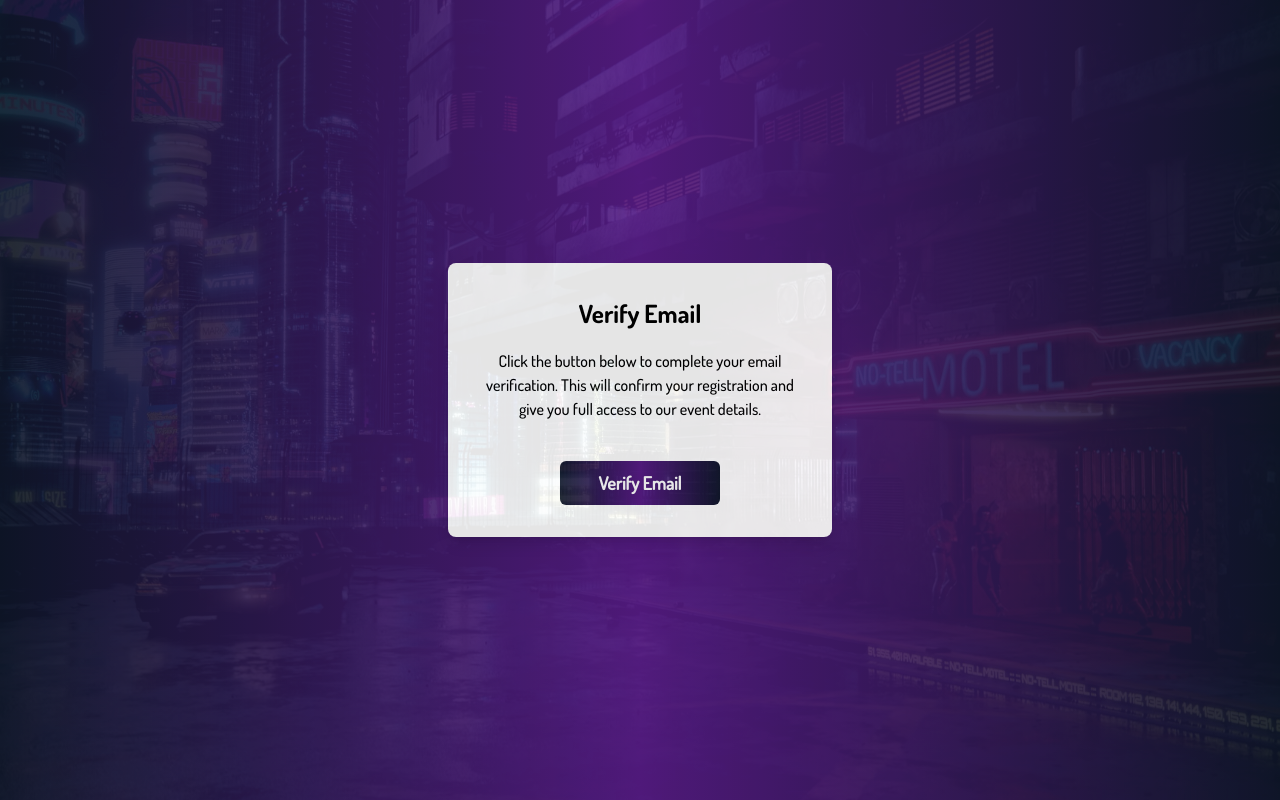
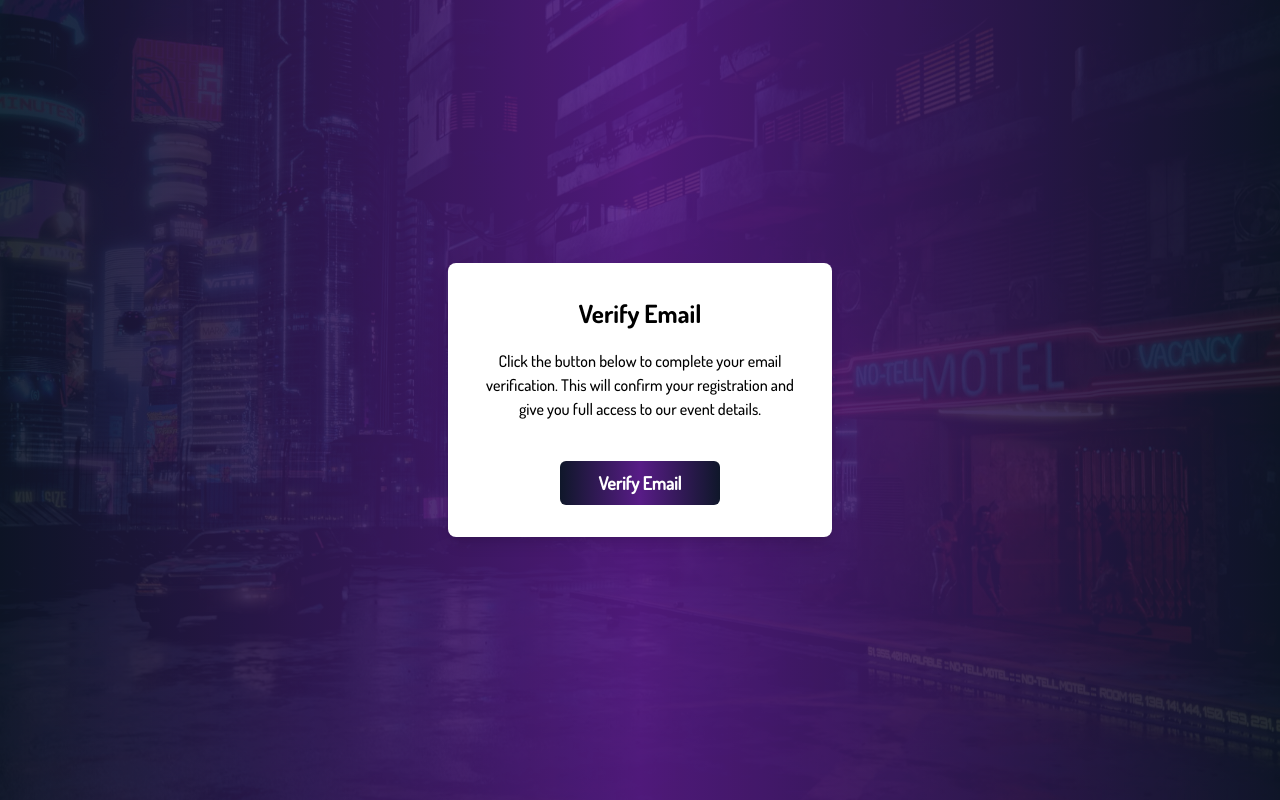
Before and after one commit to Anvithshetty17/Semaphore-, a Next.js app in the folder Frontend/: page /verify-email in a window 1280 px wide. Built offline with nearby package versions, Linux system fonts and the light colour scheme.

Commit message:
verify email fixes..

```diff
--- a/Frontend/src/app/error/page.js
+++ b/Frontend/src/app/error/page.js
@@ -7,7 +7,7 @@ export default function ErrorPage() {
     const router = useRouter();
     const gifSrc = '/images/error.gif';
     return (
-        <div className="relative w-screen h-screen overflow-hidden flex items-center justify-center bg-[#0b0012]">
+        <div className="relative w-full h-full min-h-screen overflow-hidden flex items-center justify-center bg-[#0b0012]">
             {/* Left GIF */}
             <div className="absolute inset-y-0 left-0 w-1/2 pointer-events-none select-none hidden md:block">
                 <div className="w-full h-full opacity-40 animate-pan-slow" style={{backgroundImage:`url(${gifSrc})`, backgroundRepeat:'no-repeat', backgroundPosition:'center', backgroundSize:'contain'}}></div>
@@ -32,7 +32,7 @@ export default function ErrorPage() {
                             Go To Login
                         </button>
                         <button
-                            onClick={() => router.back()}
+                            onClick={() => window.history.go(-1)}
                             className="flex-1 bg-fuchsia-500/20 border border-fuchsia-400/40 text-fuchsia-200 font-dosisMedium py-3 rounded-lg text-sm font-semibold hover:bg-fuchsia-500/30 transition-all duration-300 focus:outline-none focus:ring-2 focus:ring-fuchsia-400/50 focus:ring-offset-2 focus:ring-offset-[#0b0012]"
                         >
                             Go Back
--- a/Frontend/src/app/verify-email/page.js
+++ b/Frontend/src/app/verify-email/page.js
@@ -9,9 +9,11 @@ const VerifyEmail = () => {
     return (
         <>
             <Suspense fallback={<Loading />} >
-            <Image src="/images/change-password-bg.jpg" alt="Background" fill className="absolute z-0 opacity-10 object-cover" priority/>
-                <div className="flex flex-col w-screen h-screen overflow-hidden bg-gradient-to-r from-slate-900 via-purple-900 to-slate-900  items-center justify-center">
-                    <VerifyEmailComponent />
+                <div className="relative flex flex-col w-screen h-screen overflow-hidden bg-gradient-to-r from-slate-900 via-purple-900 to-slate-900 items-center justify-center">
+                    <Image src="/images/change-password-bg.jpg" alt="Background" fill className="absolute inset-0 z-0 opacity-10 object-cover" priority/>
+                    <div className="relative z-10">
+                        <VerifyEmailComponent />
+                    </div>
                 </div>
             </Suspense>
         </>
--- a/Frontend/src/components/verify_email_component.jsx
+++ b/Frontend/src/components/verify_email_component.jsx
@@ -54,9 +54,9 @@ const VerifyEmailComponent = () => {
                             {isVerifying === true ? 'Verifying ... please wait' : 'Verify Email'}
                         </button>
                     </div> </> :
-                    <><h3 className="font-dosisBold text-[25px]"> Email Verified </h3>
-                        <p className="font-dosisMedium text-md text-center mt-4">Your email has been successfully verified. You’re all set! Now you can access all event details and updates. We’re excited to have you on board!</p>
-                        <div className="flex justify-center w-full mt-10">
+                    <div className="text-black text-center"><h3 className="font-dosisBold text-[25px]"> Email Verified </h3>
+                        <p className="font-dosisMedium text-md text-center mt-4">Your email has been successfully verified.<br/> You’re all set! Now you can access all event details and updates. <br/>We’re excited to have you on board!</p>
+                        <div className="flex justify-center w-full mt-5">
                             <button
                                 className="w-1/2 bg-blue-950 text-white py-2 rounded-md text-lg font-semibold hover:bg-blue-700 transition duration-300 font-dosisMedium"
                                 type="submit"
@@ -65,7 +65,7 @@ const VerifyEmailComponent = () => {
                                 Login
                             </button>
                         </div>
-                    </>}
+                    </div>}
             </div>
         </>
     )
```
